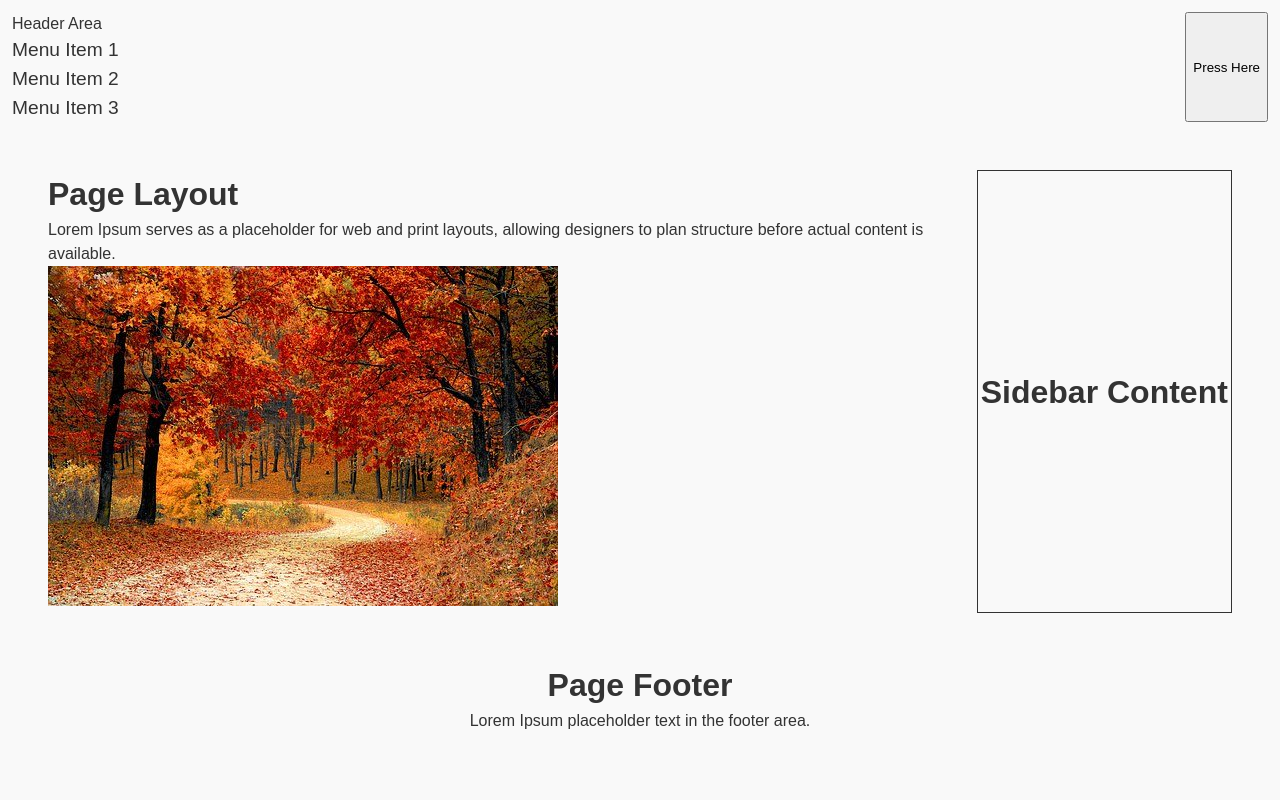
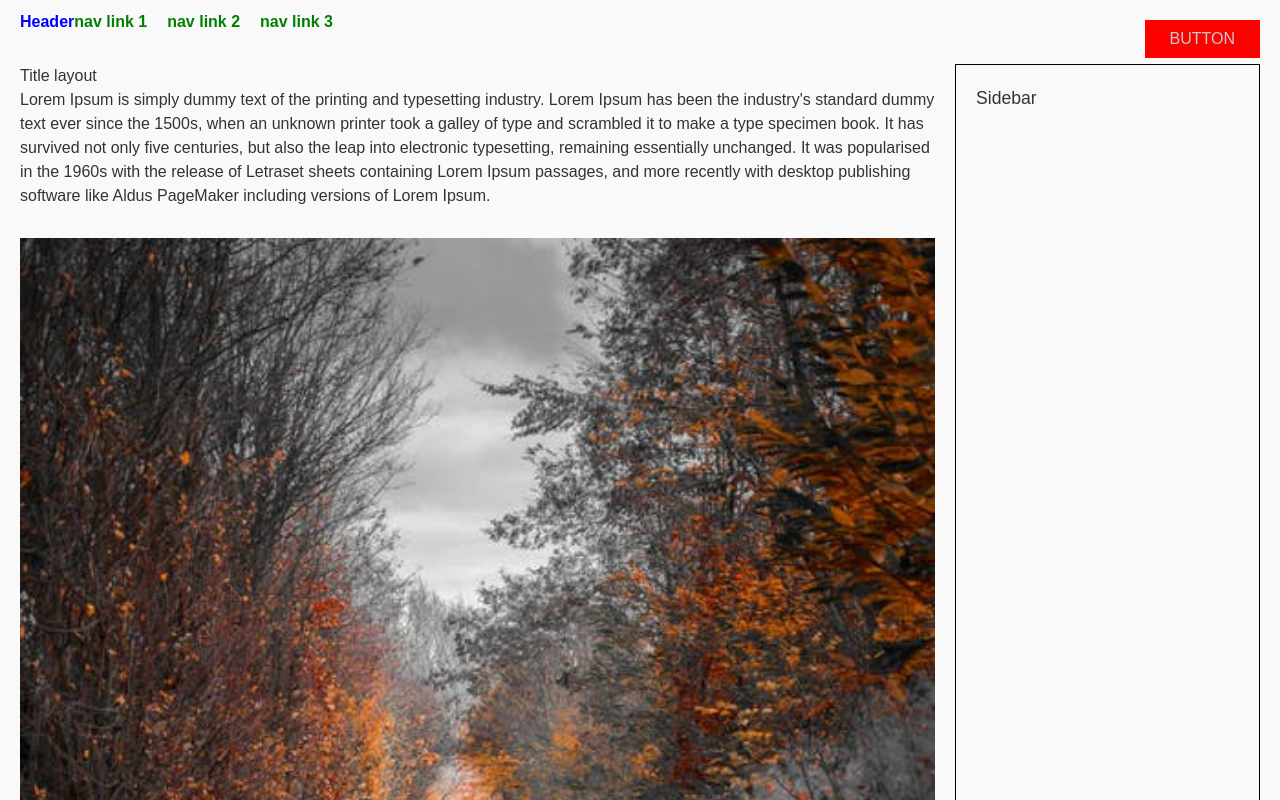
Before and after one commit to Web-21/pz-1-6, a plain HTML site: page grid.html in a window 1280 px wide. Shown: the top 800 px of the page. Drawn offline with Linux system fonts and the light colour scheme.

Commit message:
KIM - REMAKE #2

```diff
--- a/css/flex-media-query.css
+++ b/css/flex-media-query.css
@@ -1,28 +1,96 @@
-@media only screen and (max-width: 450px) {
-    .main-area {
-        flex-direction: column;
-        margin: 40px 15px;
+@media (min-width: 375px) and (max-width: 767px) {
+    a {
+      color: var(--title-color-mobile);
     }
 
-    .content-section {
-        width: 88%;
-        padding: 0 15px;
+    .app-nav-list {
+      display: flex;
+      justify-content: space-between;
+      width: 90%;
     }
 
-    .side-section {
-        width: 80%;
-        margin: 12px 15px;
-        padding: 12px;
-        height: auto;
+    .app-main-btn {
+      margin-left: 70%;
     }
-}
+  }
 
-@media only screen and (min-width: 451px) and (max-width: 1024px) {
-    .content-section {
-        width: 68%;
+  @media (min-width: 768px) {
+    .app-main-wrap {
+      flex-direction: row;
     }
 
-    .side-section {
-        width: 28%;
+    header h2, footer h2 {
+      font-size: 1.75rem;
     }
-}
+
+    .app-main-btn {
+      padding: 10px 25px;
+      font-size: 1.1rem;
+    }
+
+    header .app-main-btn {
+      background-color: var(--button-color-table);
+    }
+
+    header>.app-nav-and-header>h2>a {
+      color: var(--title-color-table);
+    }
+
+    .app-header {
+      display: flex;
+      justify-content: space-between;
+    }
+
+    .app-nav-and-header {
+      display: flex;
+    }
+
+    .app-nav-list {
+      display: flex;
+      justify-content: flex-start;
+      gap: 20px;
+    }
+
+    .app-bg-cont img {
+      max-width: 80%;
+      margin: 0 auto;
+    }
+  }
+
+  @media (min-width: 1200px) {
+    .app-main-wrap .app-main {
+      width: calc(75% - var(--gutter-width));
+      height: 100%;
+      margin: 0 var(--gutter-width) 0 0;
+    }
+
+    .app-main-wrap .app-sidebar {
+      width: calc(25% - var(--gutter-width));
+      margin: 0 0 0 var(--gutter-width);
+    }
+
+    .app-main-wrap {
+      display: flex;
+    }
+
+    .app-nav-and-header {
+      display: flex;
+      flex-grow: 1;
+    }
+
+    .app-nav-list {
+      width: 100%;
+    }
+
+    body {
+      display: flex;
+    }
+
+    header .app-main-btn {
+      background-color: var(--button-color-desktop);
+    }
+
+    header .app-nav-and-header>h2>a {
+      color: var(--title-color-desktop);
+    }
+  }
--- a/css/flex.css
+++ b/css/flex.css
@@ -1,102 +1,133 @@
-html, body {
-    height: 100%;
+*,
+*::before,
+*::after {
+  box-sizing: border-box;
+  margin: 0;
+  padding: 0;
 }
 
-.header-area {
-    display: flex;
-    flex-wrap: nowrap;
-    justify-content: space-between;
-    padding: 12px 12px 0 12px;
+body {
+  display: flex;
+  flex-direction: column;
+  min-height: 100vh;
+  font-family: Arial, sans-serif;
+  line-height: 1.5;
 }
 
-.header-content {
-    display: flex;
-    flex-wrap: nowrap;
-    align-items: center;
-    gap: 18px;
+html {
+  font-size: 14px;
+  width: 100%;
 }
 
-.nav-menu > .nav-list {
-    display: flex;
+header {
+  display: flex;
+  justify-content: space-between;
+  align-items: center;
+  padding: 20px;
+  border-radius: 8px;
+  flex-direction: row;
+  background-color: hsl(0, 0%, 100%);
 }
 
-.header-title {
-    color: var(--title-color);
-    font-size: 2rem;
-    font-weight: bold;
+header h2 {
+  font-size: 1.5rem;
+  text-align: left;
+  margin: 0;
+  color: white;
 }
 
-.nav-list > li > a {
-    color: var(--title-color);
-    margin-right: 12px;
-    font-size: 1.2rem;
+header nav {
+  display: flex;
+  align-items: center;
+  gap: 20px;
 }
 
-.action-button {
-    border: none;
-    padding: 8px 14px;
-    font-size: 1rem;
-    text-transform: uppercase;
-    color: #fff;
-    background-color: var(--button-color);
-    cursor: pointer;
+header .app-nav-list {
+  display: flex;
+  list-style: none;
+  justify-content: flex-start;
+  gap: 20px;
+  padding: 0;
+  margin: 0;
 }
 
-.content-wrapper {
-    display: flex;
-    width: 100%;
-    height: calc(100% - var(--header-height) - var(--spacing) * 2);
+header .app-main-btn {
+  background-color: #47633F;
+  color: white;
+  padding: 10px 20px;
+  font-size: 1rem;
+  border: none;
+  cursor: pointer;
+  text-align: center;
+  height: 35px;
+  width: auto;
+  margin-left: auto;
 }
 
-.main-area {
-    display: flex;
-    margin: 48px;
-    justify-content: space-between;
+.app-main-wrap {
+  display: flex;
+  flex-direction: column;
+  gap: 20px;
+  padding: 20px;
+  flex: 1;
+  margin: 0 calc(var(--gutter-width) * 2);
+  height: calc(100% - var(--header-height) - var(--footer-height));
+  box-sizing: border-box;
 }
 
-h2 {
-    font-size: 2rem;
-    color: var(--title-color);
-    font-weight: 700;
+.app-main {
+  flex: 3;
+  padding: 20px;
+  border-radius: 8px;
+  background-color: #f8f8f8;
 }
 
-.content-section {
-    display: flex;
-    flex-direction: column;
-    align-items: center;
-    width: 74%;
+section.app-main h1 {
+  text-align: center;
+  margin-bottom: 10px;
 }
 
-.text-paragraph {
-    text-align: center;
-    margin: 12px 0;
+.app-sidebar {
+  flex: 1;
+  padding: 20px;
+  border: 2px solid #000;
+  border-radius: 2px;
+  background-color: #ffffff;
 }
 
-.image-gallery {
-    width: 100%;
-    overflow: hidden;
+.app-bg-cont {
+  display: flex;
+  flex-direction: column;
+  gap: 10px;
+  margin-top: 20px;
 }
 
-.image-gallery img {
-    width: 100%;
-    max-height: 780px;
-}
-
-#tablet-img, #mobile-img {
-    display: none;
-}
-
-.side-section {
-    display: flex;
-    width: 22%;
-    border: 1px solid #333;
-    justify-content: center;
-    align-items: center;
+.app-bg-cont img {
+  width: 100%;
+  height: auto;
+  margin-top: 20px;
 }
 
 footer {
-    margin: 16px calc(var(--spacing) * 2);
-    height: calc(var(--footer-height) - var(--spacing));
-    text-align: center;
-    overflow: auto;
+  display: flex;
+  flex-direction: column;
+  justify-content: center;
+  align-items: center;
+  padding: 20px;
+  border-radius: 8px;
+  background-color: #ffffff;
+  margin: 0 calc(var(--gutter-width) * 2);
+  height: var(--footer-height);
 }
+
+footer h2 {
+  font-size: 1.5rem;
+  text-align: left;
+  color: white;
+}
+
+footer p {
+  margin-top: 1px;
+  text-align: center;
+  color: white;
+}
--- a/css/float-media-query.css
+++ b/css/float-media-query.css
@@ -10,7 +10,7 @@
       padding: 0 18px;
   }
 
-  .side-section {
+  .sidebar {
       float: none;
       width: 88%;
       margin: 12px 18px;
@@ -24,7 +24,7 @@
       width: 68%;
   }
 
-  .side-section {
+  .sidebar {
       width: 28%;
   }
 }
--- a/css/float.css
+++ b/css/float.css
@@ -84,7 +84,7 @@ h2 {
     height: 100%;
 }
 
-.image-gallery img {
+.images img {
     width: 100%;
     max-height: 780px;
 }
--- a/css/grid-media-query.css
+++ b/css/grid-media-query.css
@@ -1,28 +1,159 @@
-@media only screen and (max-width: 450px) {
 
-    .content-wrapper {
-        padding: 0 18px;
-        height: calc(100vh - var(--header-height) - var(--spacing) * 4);
+@media (max-width: 576px) {
+    header > h2 > a {
+        color: var(--title-color-mobile);
     }
 
-    .main-content {
-        grid-template-columns: 1fr;
+    .app-sidebar {
+        grid-column: 1;
     }
 
-    .content-section {
-        padding: 0 18px;
-    }
-
-    .sidebar {
-        margin: 0 18px;
-        padding: 12px;
-        height: auto;
-        grid-column: 1 / 2;
+    a {
+        color: var(--title-color-mobile);
     }
 }
 
-@media only screen and (min-width: 451px) and (max-width: 1024px) {
-    .content-wrapper {
-        height: calc(100vh - var(--header-height) - var(--spacing) * 4);
+@media (min-width: 768px) and (max-width: 1199px) {
+    .app-main-wrap {
+        grid-template-areas: 'main' 'side';
+    }
+
+    .grid-header {
+        grid-template-columns: 12% 1fr 1fr;
+    }
+
+    .app-nav-list {
+        grid-template-columns: 27% 27% 27%;
+    }
+
+    .app-main-wrap {
+        grid-template-columns: 2fr 1fr;
+    }
+
+    .app-sidebar {
+        grid-column: 2/3;
+    }
+
+    header a {
+        text-decoration: none;
+        font-weight: bold;
     }
 }
+
+@media (min-width: 1200px) {
+    body {
+        display: grid;
+        grid-template-rows: auto 1fr auto;
+        grid-template-columns: 1fr;
+        height: 100vh;
+    }
+
+    header {
+        display: grid;
+        grid-template-columns: auto 1fr auto;
+        align-items: center;
+        padding: 10px 20px;
+    }
+
+    header a {
+        text-decoration: none;
+        color: var(--title-color-desktop);
+        font-weight: bold;
+    }
+
+    .app-main-btn {
+        position: absolute;
+        top: 20px;
+        right: 20px;
+        padding: 10px 25px;
+        font-size: 1rem;
+        background-color: red;
+        color: var(--button-color-desktop);
+        border: none;
+        cursor: pointer;
+        text-transform: uppercase;
+    }
+
+    .app-main-wrap {
+        display: grid;
+        grid-template-columns: 70%;
+        grid-gap: 20px;
+        padding: 20px;
+        align-items: start;
+    }
+
+    .app-main {
+        grid-column: 1;
+    }
+
+    .app-sidebar {
+        grid-column: 2;
+        padding: 20px;
+        border: 1px solid #000;
+        font-size: 1.1rem;
+    }
+
+    .desc {
+        margin-bottom: 30px;
+    }
+
+    .app-bg-cont img {
+        width: 100%;
+        height: auto;
+    }
+
+    .app-nav-list {
+        display: flex;
+        gap: 20px;
+        list-style: none;
+        padding: 0;
+        margin: 0;
+    }
+
+    .app-nav-list li a {
+        text-decoration: none;
+        color: var(--title-color-table);
+        font-weight: bold;
+    }
+
+    footer {
+        text-align: center;
+        padding: 20px;
+        background-color: #f1f1f1;
+    }
+}
+
+
+
+@media (min-width: 768px) {
+    .app-main-wrap {
+        grid-template-columns: 3fr 1fr;
+        gap: var(--gutter-width);
+    }
+
+    .app-main, .app-sidebar {
+        align-self: start;
+        height: 100%;
+    }
+
+    .app-sidebar {
+        grid-column: 2/3;
+    }
+}
+
+@media (max-width: 767px) {
+    .app-main-wrap {
+        grid-template-areas: 'main' 'side';
+    }
+
+    .grid-header {
+        grid-template-areas: 'head . .'
+            'nav-text nav-text nav-text'
+            '. . button';
+    }
+
+    header a {
+        text-decoration: none;
+        font-weight: bold;
+    }
+}
--- a/css/grid.css
+++ b/css/grid.css
@@ -1,129 +1,159 @@
-* {
-    margin: 0;
-    padding: 0;
-    box-sizing: border-box;
+
+@media (max-width: 576px) {
+    header > h2 > a {
+        color: var(--title-color-mobile);
     }
 
-header, .content-wrapper, footer {
+    .app-sidebar {
+        grid-column: 1;
+    }
+
+    a {
+        color: var(--title-color-mobile);
+    }
+}
+
+@media (min-width: 768px) and (max-width: 1199px) {
+    .app-main-wrap {
+        grid-template-areas: 'main' 'side';
+    }
+
+    .grid-header {
+        grid-template-columns: 12% 1fr 1fr;
+    }
+
+    .app-nav-list {
+        grid-template-columns: 27% 27% 27%;
+    }
+
+    .app-main-wrap {
+        grid-template-columns: 2fr 1fr;
+    }
+
+    .app-sidebar {
+        grid-column: 2/3;
+    }
+
+    header a {
+        text-decoration: none;
+        font-weight: bold;
+    }
+}
+
+@media (min-width: 1200px) {
+    body {
         display: grid;
+        grid-template-rows: auto 1fr auto;
+        grid-template-columns: 1fr;
+        height: 100vh;
     }
 
     header {
+        display: grid;
         grid-template-columns: auto 1fr auto;
         align-items: center;
-    padding: 0 12px;
-    height: calc(var(--header-height) - var(--spacing));
+        padding: 10px 20px;
     }
 
-header h1 {
-    grid-column: 1 / 2;
-    color: var(--desktop-title-color);
-    font-size: 2rem;
+    header a {
+        text-decoration: none;
+        color: blue;
         font-weight: bold;
     }
 
-nav {
-    grid-column: 2 / 3;
-    margin: 6px 0 0 12px;
+    .app-main-btn {
+        position: absolute;
+        top: 20px;
+        right: 20px;
+        padding: 10px 25px;
+        font-size: 1rem;
+        background-color: red;
+        color: white;
+        border: none;
+        cursor: pointer;
+        text-transform: uppercase;
     }
 
-nav ul {
-    list-style: none;
-    padding-left: 0;
+    .app-main-wrap {
+        display: grid;
+        grid-template-columns: 70%;
+        grid-gap: 20px;
+        padding: 20px;
+        align-items: start;
     }
 
-nav ul li {
-    display: inline-block;
+    .app-main {
+        grid-column: 1;
     }
 
-nav ul li a {
-    display: inline-block;
-    color: var(--desktop-title-color);
-    padding: 6px 6px;
+    .app-sidebar {
+        grid-column: 2;
+        padding: 20px;
+        border: 1px solid #000;
+        font-size: 1.1rem;
     }
 
-button {
-    grid-column: 3 / 4;
-    border: none;
-    padding: 12px 22px;
-    font-size: 1rem;
-    text-transform: uppercase;
-    color: white;
-    background-color: var(--desktop-button-color);
-    cursor: pointer;
+    .desc {
+        margin-bottom: 30px;
     }
 
-.content-wrapper {
-    padding: 22px 22px 0 22px;
-    height: calc(100vh - var(--header-height) - var(--spacing) * 4);
-    overflow: hidden;
+    .app-bg-cont img {
+        width: 100%;
+        height: auto;
     }
 
-.main-content {
-    display: grid;
-    grid-template-columns: 2fr 1fr;
-    gap: 18px;
-    height: calc(100% - var(--spacing) * 2);
+    .app-nav-list {
+        display: flex;
+        gap: 20px;
+        list-style: none;
+        padding: 0;
+        margin: 0;
     }
 
-.content-section {
-    padding: 12px;
-    text-align: center;
-    max-height: calc(100% - var(--spacing) * 2);
-}
-
-.content-section h2 {
-    grid-row: 1;
-}
-
-h2 {
-    font-size: 2rem;
-    color: var(--desktop-title-color);
-    font-weight: 700;
-}
-
-.text-paragraph {
-    grid-row: 2;
-    margin: 16px 0;
-}
-
-.image-gallery {
-    display: grid;
-    grid-template-columns: 1fr;
-    overflow: hidden;
-}
-
-.image-gallery img {
-    width: 100%;
-    display: block;
-    max-height: 60vh;
-}
-
-#tablet-img, #mobile-img {
-    display: none;
-}
-
-.sidebar {
-    padding: 12px 12px 0 12px;
-    display: grid;
-    grid-column: 2 / 2;
-    border: 1px solid #333;
-    max-height: 72vh;
+    .app-nav-list li a {
+        text-decoration: none;
+        color: blue;
+        font-weight: bold;
     }
 
     footer {
-    margin: 0 calc(var(--spacing) * 2);
-    height: calc(var(--footer-height) - var(--spacing));
-    padding: 22px;
         text-align: center;
-    display: grid;
-    grid-template-rows: auto auto;
+        padding: 20px;
+        background-color: #f1f1f1;
+    }
 }
 
-footer h2 {
-    grid-row: 1;
+
+
+@media (min-width: 768px) {
+    .app-main-wrap {
+        grid-template-columns: 3fr 1fr;
+        gap: var(--gutter-width);
     }
 
-footer p {
-    grid-row: 2;
+    .app-main, .app-sidebar {
+        align-self: start;
+        height: 100%;
     }
+
+    .app-sidebar {
+        grid-column: 2/3;
+    }
+}
+
+@media (max-width: 767px) {
+    .app-main-wrap {
+        grid-template-areas: 'main' 'side';
+    }
+
+    .grid-header {
+        grid-template-areas: 'head . .'
+            'nav-text nav-text nav-text'
+            '. . button';
+    }
+
+    header a {
+        text-decoration: none;
+        font-weight: bold;
+    }
+}
--- a/grid.html
+++ b/grid.html
@@ -3,52 +3,51 @@
 <head>
   <meta charset="UTF-8">
   <meta name="viewport" content="width=device-width, initial-scale=1.0, user-scalable=yes"/>
-    <title>PZ_1_6</title>
-    <link rel="stylesheet" type="text/css" href="./css/reset.css">
-    <link rel="stylesheet" type="text/css" href="./css/variables.css">
-    <link rel="stylesheet" type="text/css" href="./css/flex.css">
-    <link rel="stylesheet" type="text/css" href="./css/flex-media-query.css">
-    <link rel="stylesheet" type="text/css" href="./css/media-query.css">
+  <title>PZ_1_6 GRID</title>
+  <link rel="stylesheet" type="text/css" href="css/reset.css">
+  <link rel="stylesheet" type="text/css" href="css/variables.css">
+  <link rel="stylesheet" type="text/css" href="css/grid.css">
+  <link rel="stylesheet" type="text/css" href="css/media-query.css">
+  <link rel="stylesheet" type="text/css" href="css/grid-media-query.css">
 </head>
 <body>
-    <header class="header-area">
-        <div class="header-box">
-            <h1 class="logo">Header Area</h1>
-            <nav class="nav">
-                <ul class="nav-list">
-                    <li class="nav-item"><a href="#" class="nav-anchor">Menu Item 1</a></li>
-                    <li class="nav-item"><a href="#" class="nav-anchor">Menu Item 2</a></li>
-                    <li class="nav-item"><a href="#" class="nav-anchor">Menu Item 3</a></li>
+<header>
+  <h2><a href="#">Header</a></h2>
+  <nav>
+    <ul class="app-nav-list">
+      <li><a href="#">nav link 1</a></li>
+      <li><a href="#">nav link 2</a></li>
+      <li><a href="#">nav link 3</a></li>
     </ul>
   </nav>
-        </div>
-        <button type="button" class="action-btn">Press Here</button>
+  <button class="app-main-btn">button</button>
+  <div class="clearfix"></div>
 </header>
-
-    <div class="container">
-        <main class="main-area">
-            <section class="section">
-                <h2 class="title">Page Layout</h2>
-                <p class="text">
-                    Lorem Ipsum serves as a placeholder for web and print layouts, allowing designers to plan structure before actual content is available.
+<div class="app-main-wrap">
+  <section class="app-main">
+    <h1>Title layout</h1>
+    <p class="desc">
+      Lorem Ipsum is simply dummy text of the printing and typesetting industry. Lorem Ipsum has been the industry's
+      standard dummy text ever since the 1500s, when an unknown printer took a galley of type and scrambled it to make a
+      type specimen book. It has survived not only five centuries, but also the leap into electronic typesetting,
+      remaining essentially unchanged. It was popularised in the 1960s with the release of Letraset sheets containing
+      Lorem Ipsum passages, and more recently with desktop publishing software like Aldus PageMaker including versions
+      of Lorem Ipsum.
     </p>
-                <div class="images">
-                    <img id="desktop-img" src="./img/main-desktop.jpg" alt="Desktop version">
-                    <img id="tablet-img" src="./img/main-table.jpg" alt="Tablet version">
-                    <img id="mobile-img" src="./img/main-mobile.jpeg" alt="Mobile version">
+    <div class="app-bg-cont">
+      <img class="app-mobile" src="img/main-mobile.jpeg" alt="main-mobile img">
+      <img class="app-table" src="img/main-table.jpg" alt="main-table img">
+      <img class="app-desktop" src="img/main-desktop.jpg" alt="main-desktop img">
     </div>
   </section>
-            <aside class="side-section">
-                <h2 class="side-title">Sidebar Content</h2>
+  <aside class="app-sidebar">
+    <h2>Sidebar</h2>
   </aside>
-        </main>
+  <div class="clearfix"></div>
 </div>
-
-    <footer class="footer-area">
-        <div class="footer-content">
-            <h2 class="footer-heading">Page Footer</h2>
-            <p class="footer-paragraph">Lorem Ipsum placeholder text in the footer area.</p>
-        </div>
+<footer>
+  <h2>Footer</h2>
+  <p>Lorem Ipsum is simply dummy text of the printing and typesetting industry. Lorem Ipsum has been</p>
 </footer>
 </body>
 </html>
```
Also changed, not shown: flex.html (+1 -1 lines). Lines whose indentation alone changed are shown as unchanged.
